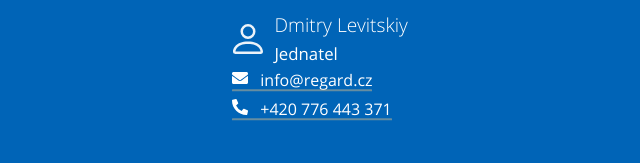
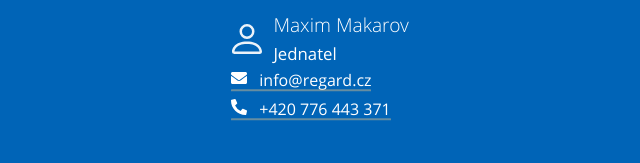
Before and after one commit to vladimirmak02/regardwebsite, a Gatsby site: page /cz in a window 1280 px wide. Shown: the part 775-938 px from the top of the page, 616-1256 px from the left. Built offline with nearby package versions, Linux system fonts and the light colour scheme; Gatsby itself is replaced by a stand-in of ours.

Commit message:
Update Components “contact”

```diff
--- a/src/components/contact.md
+++ b/src/components/contact.md
@@ -4,9 +4,9 @@ contactText:
   ru: Контакты
   cz: Kontakty
 name:
-  ru: Дмитрий Левицкий
-  en: Dmitry Levitskiy
-  cz: Dmitry Levitskiy
+  ru: Максим Макаров
+  en: Maxim Makarov
+  cz: Maxim Makarov
 role:
   en: Director
   ru: Управляющий
```
